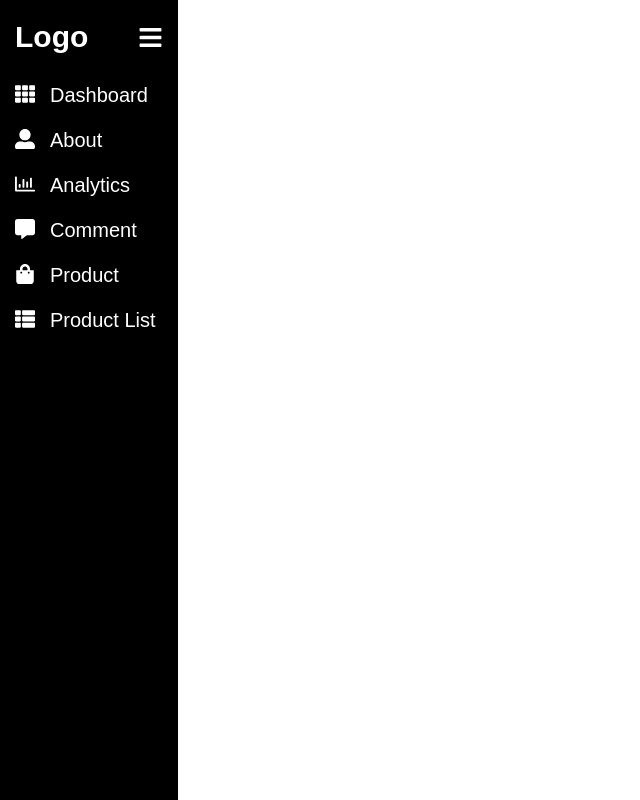
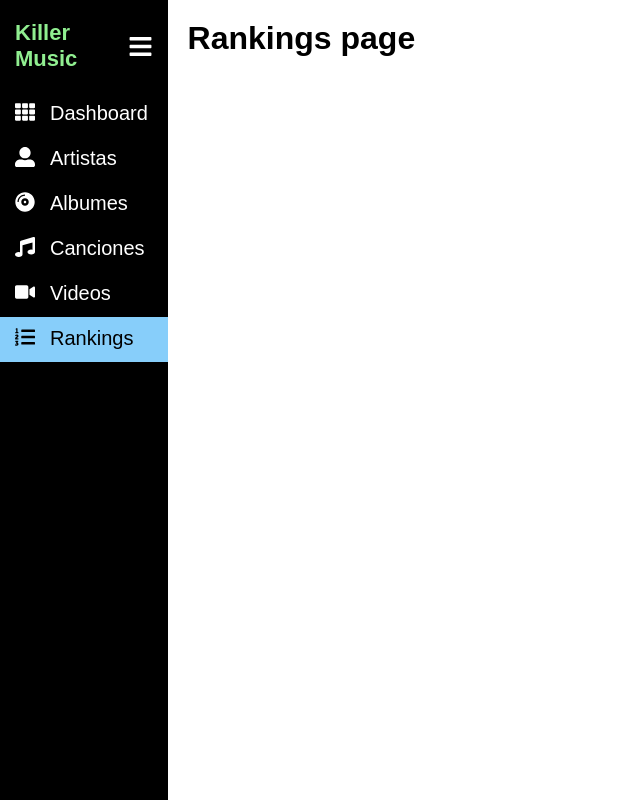
Before and after one commit to moranhector/kmsidebar, a React (Create React App) app: page /rankings in a window 1280 px wide. Shown: the whole page, without its empty margins (0-640 px from the left). Built offline with nearby package versions, Linux system fonts and the light colour scheme.

Commit message:
Menú con iconos y Logo

```diff
--- a/src/App.css
+++ b/src/App.css
@@ -23,7 +23,9 @@ main{
     padding:20px 15px;
 }
 .logo{
-    font-size: 30px;
+    font-size: 22px;
+    color: lightgreen; /* Cambiar el color del texto a verde claro */
+    background-color: black; /* Cambiar el color de fondo a negro */
 }
 .bars{
     display: flex;
--- a/src/App.js
+++ b/src/App.js
@@ -3,11 +3,11 @@ import './App.css';
 import { BrowserRouter, Route, Routes } from 'react-router-dom';
 import Sidebar from './components/Sidebar';
 import Dashboard from './pages/Dashboard.jsx';
-import About from './pages/About.jsx';
-import Analytics from './pages/Analytics.jsx';
-import Comment from './pages/Comment.jsx';
-import Product from './pages/Product.jsx';
-import ProductList from './pages/ProductList.jsx';
+import Artistas from './pages/Artistas.jsx';
+import Albumes from './pages/Albumes.jsx';
+import Canciones from './pages/Canciones.jsx';
+import Videos from './pages/Videos.jsx';
+import Rankings from './pages/Rankings.jsx';
 
 const App = () => {
   return (
@@ -16,11 +16,11 @@ const App = () => {
         <Routes>
           <Route path="/" element={<Dashboard />} />
           <Route path="/dashboard" element={<Dashboard />} />
-          <Route path="/about" element={<About />} />
-          <Route path="/comment" element={<Comment />} />
-          <Route path="/analytics" element={<Analytics />} />
-          <Route path="/product" element={<Product />} />
-          <Route path="/productList" element={<ProductList />} />
+          <Route path="/artistas" element={<Artistas />} />
+          <Route path="/comment" element={<Canciones />} />
+          <Route path="/albumes" element={<Albumes />} />
+          <Route path="/videos" element={<Videos />} />
+          <Route path="/rankings" element={<Rankings />} />
         </Routes>
       </Sidebar>
     </BrowserRouter>
--- a/src/components/Sidebar.jsx
+++ b/src/components/Sidebar.jsx
@@ -6,7 +6,11 @@ import {
     FaRegChartBar,
     FaCommentAlt,
     FaShoppingBag,
-    FaThList
+    FaThList,
+    FaListOl,
+    FaCompactDisc,
+    FaMusic,
+    FaVideo
 }from "react-icons/fa";
 import { NavLink } from 'react-router-dom';
 import '../App.css';
@@ -22,36 +26,36 @@ const Sidebar = ({children}) => {
             icon:<FaTh/>
         },
         {
-            path:"/about",
-            name:"About",
+            path:"/artistas",
+            name:"Artistas",
             icon:<FaUserAlt/>
         },
         {
-            path:"/analytics",
-            name:"Analytics",
-            icon:<FaRegChartBar/>
+            path:"/albumes",
+            name:"Albumes",
+            icon:<FaCompactDisc/>
         },
         {
-            path:"/comment",
-            name:"Comment",
-            icon:<FaCommentAlt/>
+            path:"/canciones",
+            name:"Canciones",
+            icon:<FaMusic/>
         },
         {
-            path:"/product",
-            name:"Product",
-            icon:<FaShoppingBag/>
+            path:"/videos",
+            name:"Videos",
+            icon:<FaVideo/>
         },
         {
-            path:"/productList",
-            name:"Product List",
-            icon:<FaThList/>
+            path:"/rankings",
+            name:"Rankings",
+            icon:<FaListOl/>
         }
     ]
     return (
         <div className="container myCustomFont">
            <div style={{width: isOpen ? "200px" : "50px"}} className="sidebar">
                <div className="top_section">
-                   <h1 style={{display: isOpen ? "block" : "none"}} className="logo">Logo</h1>
+                   <h1 style={{display: isOpen ? "block" : "none"}} className="logo">Killer Music</h1>
                    <div style={{marginLeft: isOpen ? "50px" : "0px"}} className="bars">
                        <FaBars onClick={toggle}/>
                    </div>
--- a/src/pages/About.jsx
+++ /dev/null
@@ -1,11 +0,0 @@
-import React from 'react';
-
-const About = () => {
-    return (
-        <div>
-            <h1>About page</h1>
-        </div>
-    );
-};
-
-export default About;
--- a/src/pages/Comment.jsx
+++ b/src/pages/Albumes.jsx
@@ -1,11 +1,11 @@
 import React from 'react';
 
-const Comment = () => {
+const Albumes = () => {
     return (
         <div>
-            <h1>Comment page</h1>
+            <h1>Albumes page</h1>
         </div>
     );
 };
 
-export default Comment;
+export default Albumes;
--- a/src/pages/Analytics.jsx
+++ /dev/null
@@ -1,11 +0,0 @@
-import React from 'react';
-
-const Analytics = () => {
-    return (
-        <div>
-            <h1>Analytics page</h1>
-        </div>
-    );
-};
-
-export default Analytics;
--- /dev/null
+++ b/src/pages/Artistas.jsx
@@ -0,0 +1,11 @@
+import React from 'react';
+
+const Artistas = () => {
+    return (
+        <div>
+            <h1>Artistas page</h1>
+        </div>
+    );
+};
+
+export default Artistas;
--- /dev/null
+++ b/src/pages/Canciones.jsx
@@ -0,0 +1,11 @@
+import React from 'react';
+
+const Canciones = () => {
+    return (
+        <div>
+            <h1>Canciones page</h1>
+        </div>
+    );
+};
+
+export default Canciones;
--- a/src/pages/ProductList.jsx
+++ /dev/null
@@ -1,11 +0,0 @@
-import React from 'react';
-
-const ProductList = () => {
-    return (
-        <div>
-            <h1>product list page</h1>
-        </div>
-    );
-};
-
-export default ProductList;
--- /dev/null
+++ b/src/pages/Rankings.jsx
@@ -0,0 +1,11 @@
+import React from 'react';
+
+const Rankings = () => {
+    return (
+        <div>
+            <h1>Rankings page</h1>
+        </div>
+    );
+};
+
+export default Rankings;
--- a/src/pages/Product.jsx
+++ b/src/pages/Videos.jsx
@@ -1,11 +1,11 @@
 import React from 'react';
 
-const Product = () => {
+const Videos = () => {
     return (
         <div>
-            <h1>product page</h1>
+            <h1>Videos page</h1>
         </div>
     );
 };
 
-export default Product;
+export default Videos;
```
